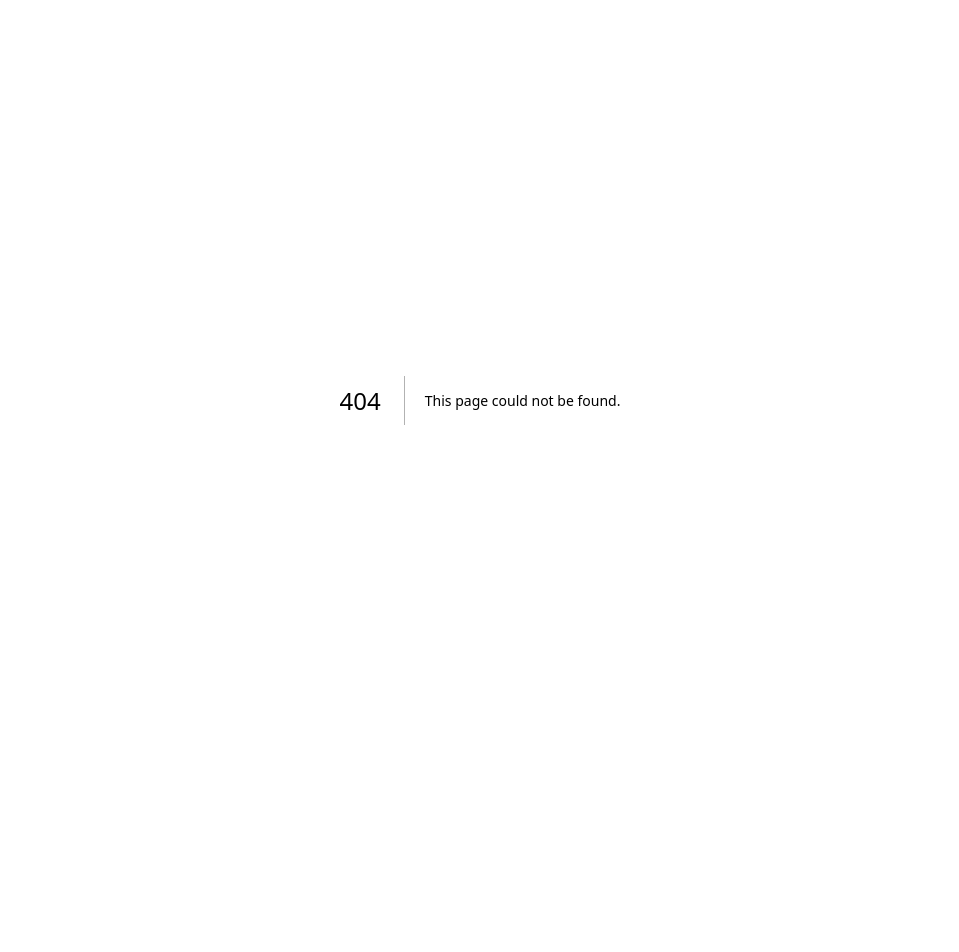
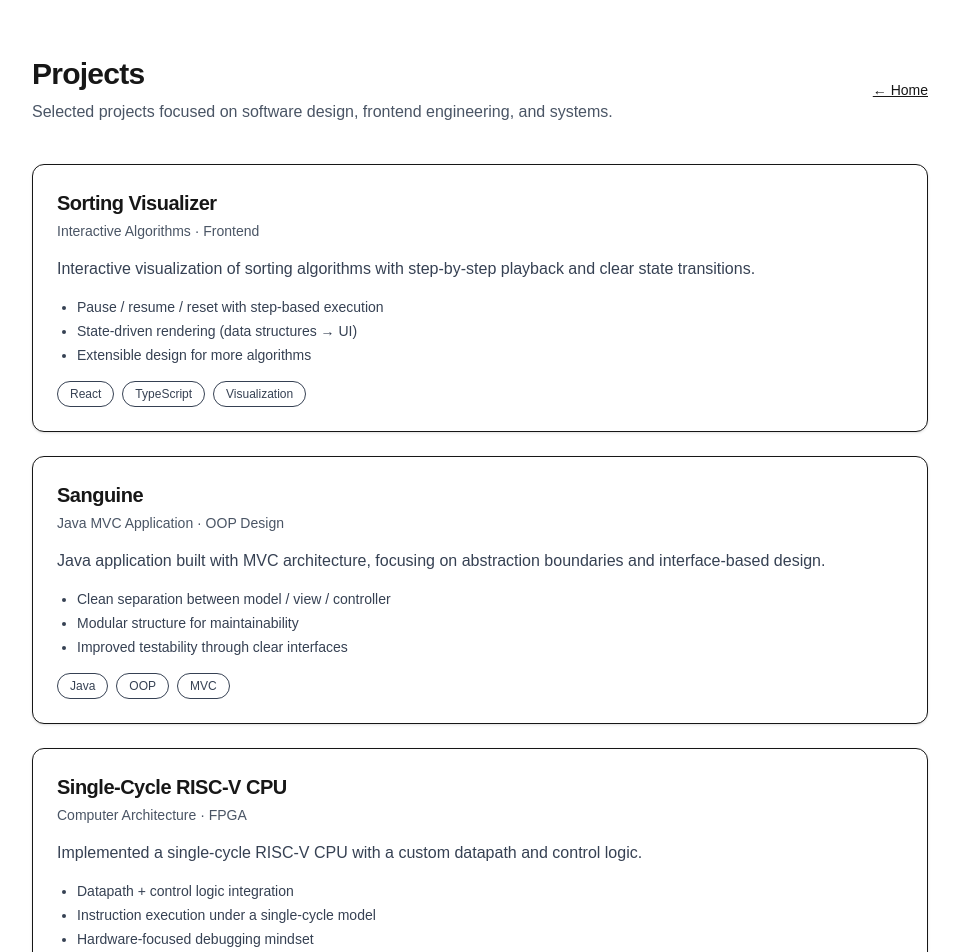
Before and after one commit to FionaZ-heng/Portfolio, a Next.js app: page /projects in a window 1280 px wide. Before the commit this address had no page. Shown: the top 952 px of the page, without its empty margins (160-1119 px from the left). Before the commit the page ends 800 px from the top, so only its background shows below. Built offline with nearby package versions, Linux system fonts and the light colour scheme.

Commit message:
Add projects page

```diff
--- /dev/null
+++ b/app/projects/page.tsx
@@ -0,0 +1,80 @@
+import Link from "next/link";
+
+export default function ProjectsPage() {
+  return (
+    <main className="min-h-screen bg-white px-6 py-14">
+      <div className="mx-auto max-w-4xl space-y-10">
+        <header className="flex items-center justify-between gap-4">
+          <div>
+            <h1 className="text-3xl font-semibold tracking-tight">Projects</h1>
+            <p className="mt-2 text-gray-600">
+              Selected projects focused on software design, frontend engineering, and systems.
+            </p>
+          </div>
+
+          <Link className="underline text-sm" href="/">
+            ← Home
+          </Link>
+        </header>
+
+        <section className="grid gap-6">
+          <div className="rounded-xl border bg-white p-6 shadow-sm">
+            <h2 className="text-xl font-semibold tracking-tight">Sorting Visualizer</h2>
+            <p className="mt-1 text-sm text-gray-600">Interactive Algorithms · Frontend</p>
+            <p className="mt-4 text-gray-700">
+              Interactive visualization of sorting algorithms with step-by-step playback and clear
+              state transitions.
+            </p>
+            <ul className="mt-4 list-disc pl-5 text-sm text-gray-700 space-y-1">
+              <li>Pause / resume / reset with step-based execution</li>
+              <li>State-driven rendering (data structures → UI)</li>
+              <li>Extensible design for more algorithms</li>
+            </ul>
+            <div className="mt-4 flex flex-wrap gap-2 text-xs text-gray-700">
+              <span className="rounded-full border px-3 py-1">React</span>
+              <span className="rounded-full border px-3 py-1">TypeScript</span>
+              <span className="rounded-full border px-3 py-1">Visualization</span>
+            </div>
+          </div>
+
+          <div className="rounded-xl border bg-white p-6 shadow-sm">
+            <h2 className="text-xl font-semibold tracking-tight">Sanguine</h2>
+            <p className="mt-1 text-sm text-gray-600">Java MVC Application · OOP Design</p>
+            <p className="mt-4 text-gray-700">
+              Java application built with MVC architecture, focusing on abstraction boundaries and
+              interface-based design.
+            </p>
+            <ul className="mt-4 list-disc pl-5 text-sm text-gray-700 space-y-1">
+              <li>Clean separation between model / view / controller</li>
+              <li>Modular structure for maintainability</li>
+              <li>Improved testability through clear interfaces</li>
+            </ul>
+            <div className="mt-4 flex flex-wrap gap-2 text-xs text-gray-700">
+              <span className="rounded-full border px-3 py-1">Java</span>
+              <span className="rounded-full border px-3 py-1">OOP</span>
+              <span className="rounded-full border px-3 py-1">MVC</span>
+            </div>
+          </div>
+
+          <div className="rounded-xl border bg-white p-6 shadow-sm">
+            <h2 className="text-xl font-semibold tracking-tight">Single-Cycle RISC-V CPU</h2>
+            <p className="mt-1 text-sm text-gray-600">Computer Architecture · FPGA</p>
+            <p className="mt-4 text-gray-700">
+              Implemented a single-cycle RISC-V CPU with a custom datapath and control logic.
+            </p>
+            <ul className="mt-4 list-disc pl-5 text-sm text-gray-700 space-y-1">
+              <li>Datapath + control logic integration</li>
+              <li>Instruction execution under a single-cycle model</li>
+              <li>Hardware-focused debugging mindset</li>
+            </ul>
+            <div className="mt-4 flex flex-wrap gap-2 text-xs text-gray-700">
+              <span className="rounded-full border px-3 py-1">RISC-V</span>
+              <span className="rounded-full border px-3 py-1">FPGA</span>
+              <span className="rounded-full border px-3 py-1">Digital Logic</span>
+            </div>
+          </div>
+        </section>
+      </div>
+    </main>
+  );
+}
```
